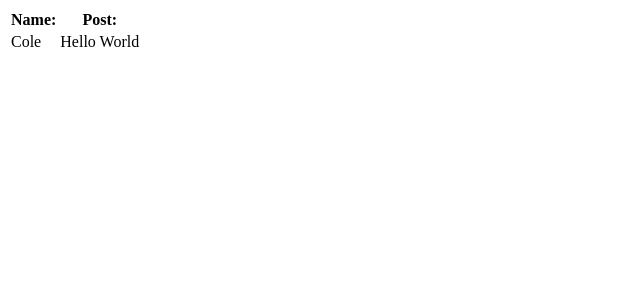
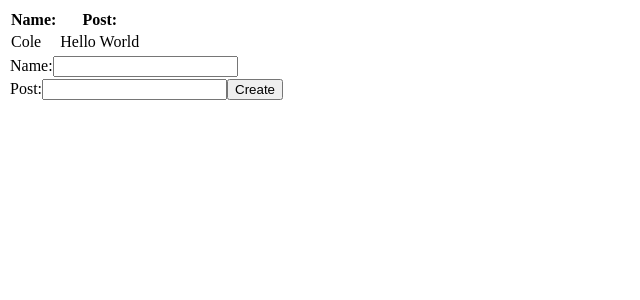
Before and after one commit to Colemassey/React-Social-Feed, a React (Create React App) app: page / in a window 1280 px wide. Shown: the top 300 px of the page, without its empty margins (0-640 px from the left). Built offline with nearby package versions, Linux system fonts and the light colour scheme.

Commit message:
Started CreatePost.jsx

```diff
--- a/src/App.js
+++ b/src/App.js
@@ -1,5 +1,6 @@
 import React, { useState } from "react";
 import DisplayPosts from "./Components/DisplayPosts/DisplayPosts";
+import CreatePost from "./Components/CreatePost/CreatePost";
 
 
 function App() {
@@ -9,6 +10,7 @@ function App() {
   return (
     <div>
       <DisplayPosts parentPosts={Posts} />
+      <CreatePost />
     </div>
   );
 }
--- /dev/null
+++ b/src/Components/CreatePost/CreatePost.jsx
@@ -0,0 +1,34 @@
+import React, { useState } from 'react';
+
+
+const CreatePost = (props) => {
+
+    const [name, setName] = useState('')
+    const [post, setPost] = useState('')
+
+    function handleSubmit(event) {
+        event.preventDefault();
+        let newPost = {
+            name: name,
+            post: post
+        }
+    }
+
+    return (
+        <form onSubmit={handleSubmit}>
+            <table>
+                <thead>
+                    <label for='name'>Name:</label>
+                    <input type='text' id='name' value={name} onChange={(event) => setName(event.target.value)} /><br />
+                </thead>
+                <tbody>
+                    <label for='post'>Post:</label>
+                    <input type='text' id='post' value={post} onChange={(event) => setPost(event.target.value)} />
+                    <button type='submit'>Create</button>
+                </tbody>
+            </table>
+        </form>
+    );
+}
+
+export default CreatePost;
```
Also changed, not shown: src/Components/CreatePost/AddEntryForm.jsx (deleted, +0 -34 lines), src/Components/CreatePost/AddEntryForm.css (deleted), src/Components/CreatePost/CreatePost.css (added).
